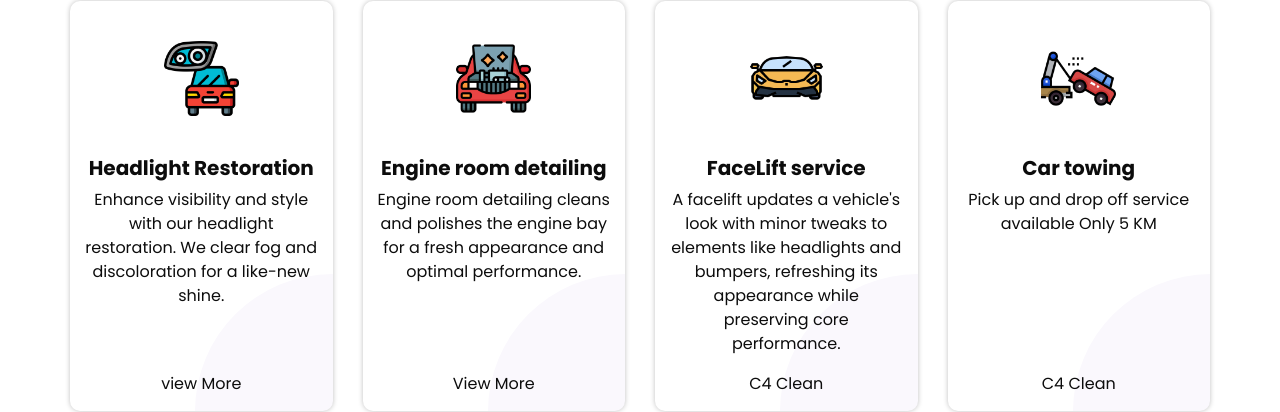
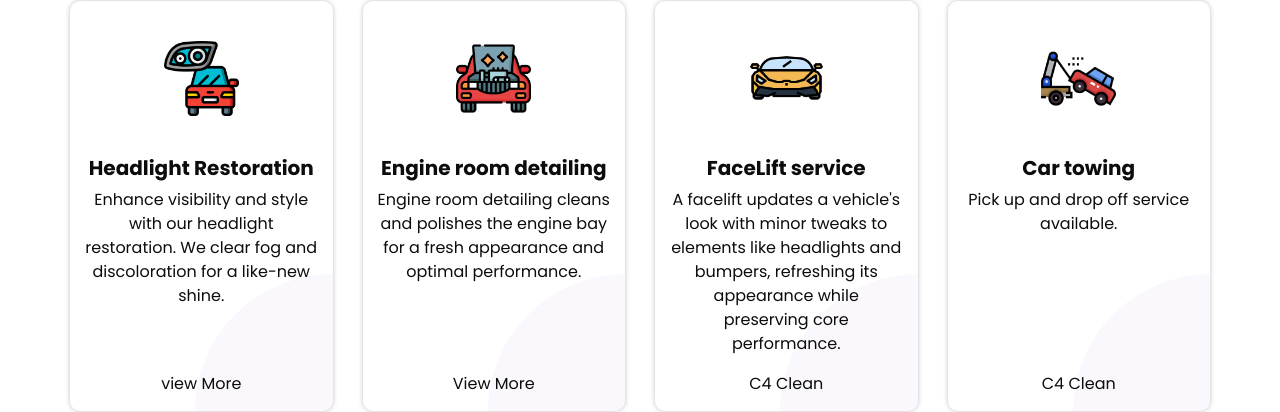
Before and after one commit to C4Clean/c4clean-web, a plain HTML site: page index.html in a window 1280 px wide. Shown: the part 2565-2977 px from the top of the page. Drawn offline with nearby package versions, Linux system fonts and the light colour scheme.

Commit message:
Add files via upload

```diff
--- a/index.html
+++ b/index.html
@@ -574,7 +574,7 @@ core performance.
                 Car towing
               </h5>
               <p>
-                Pick up and drop off service available Only 5 KM
+                Pick up and drop off service available.
                 <br><br>
                 <br>
                 <br>
```
